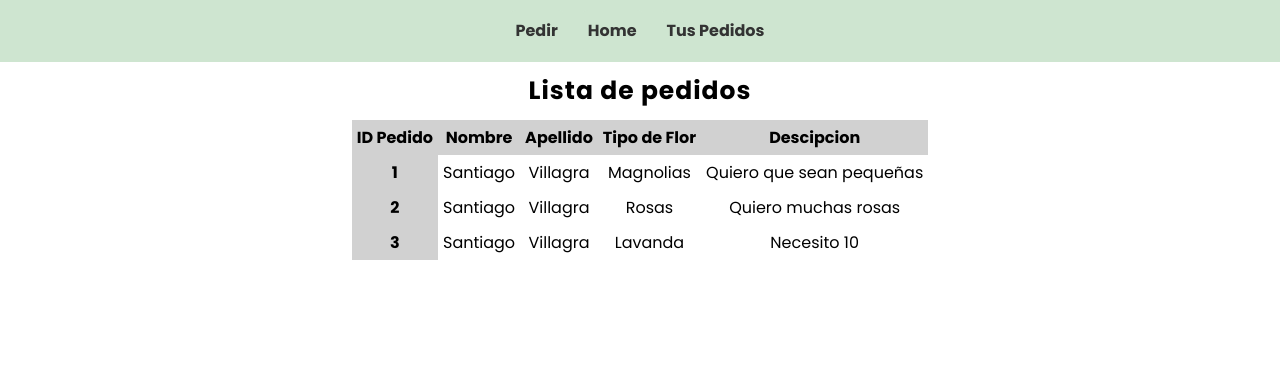
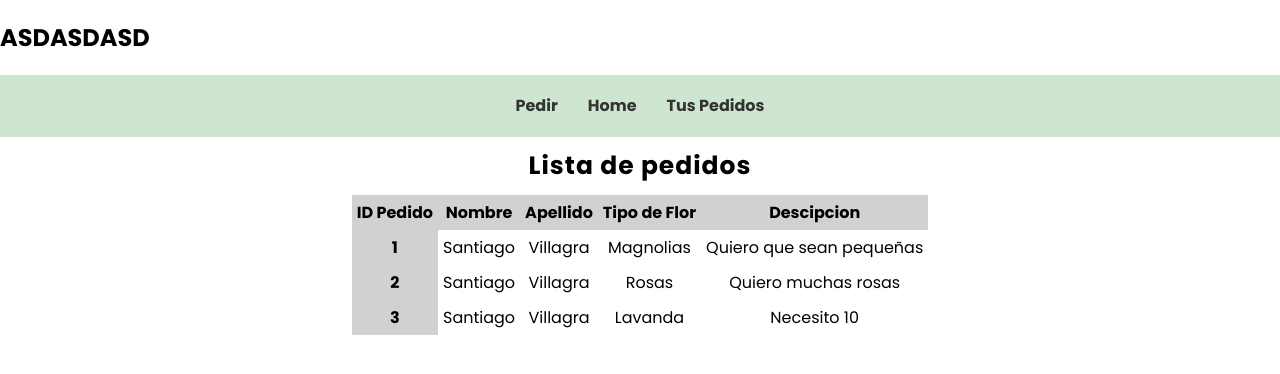
Before and after one commit to stv10/labIV-floreria, a plain HTML site: page tus_pedidos.html in a window 1280 px wide. Drawn offline with Linux system fonts and the light colour scheme.

Commit message:
Agregue un h2 de prueba

```diff
--- a/tus_pedidos.html
+++ b/tus_pedidos.html
@@ -13,6 +13,7 @@
     <title>Lista de Pedidos</title>
   </head>
   <body>
+    <h2>ASDASDASD</h2>
     <nav class="navbar flex center">
       <div class="btn-nav no-decoration">
         <a href="pedido.html"><p>Pedir</p></a>
```
